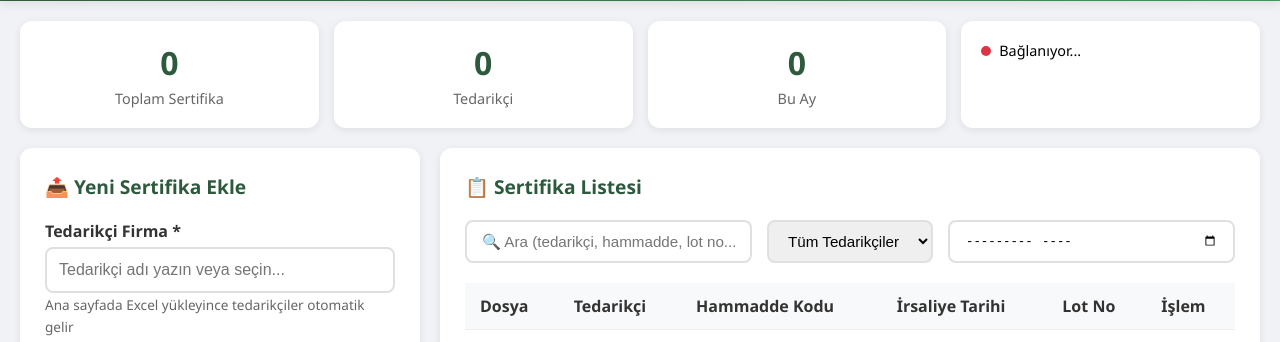
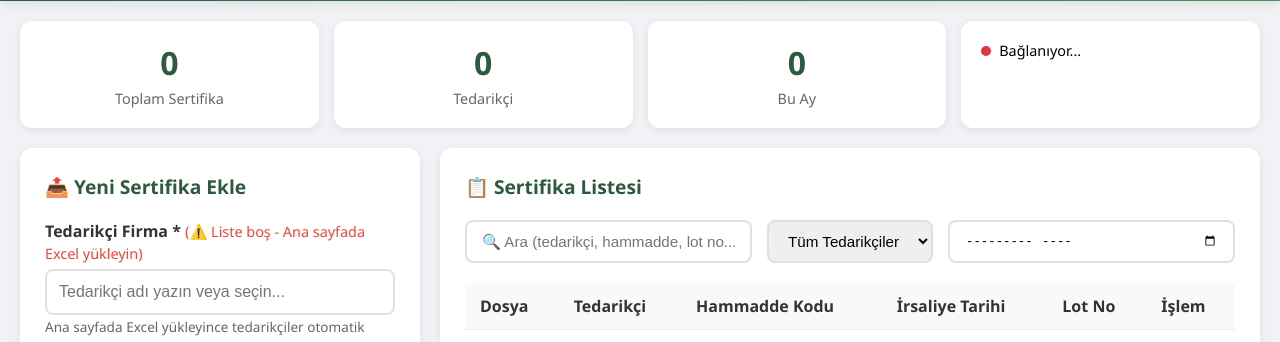
Before and after one commit to cosmositio/supplier-system, a plain HTML site: page coa-arsiv.html in a window 1280 px wide. Shown: the part 81-423 px from the top of the page. Drawn offline with Linux system fonts and the light colour scheme.

Commit message:
feat: Display supplier count in the certificate addition form

```diff
--- a/coa-arsiv.html
+++ b/coa-arsiv.html
@@ -454,7 +454,7 @@
                 <h2>📤 Yeni Sertifika Ekle</h2>
 
                 <div class="form-group">
-                    <label>Tedarikçi Firma *</label>
+                    <label>Tedarikçi Firma * <span id="supplierCount" style="color:#2196F3; font-weight:normal; font-size:0.9em;"></span></label>
                     <input type="text" id="supplierInput" list="supplierList" placeholder="Tedarikçi adı yazın veya seçin...">
                     <datalist id="supplierList"></datalist>
                     <small style="color:#666; font-size:0.85em;">Ana sayfada Excel yükleyince tedarikçiler otomatik gelir</small>
@@ -1319,6 +1319,7 @@
         function updateSupplierDropdowns() {
             const datalist = document.getElementById('supplierList');
             const filter = document.getElementById('filterSupplier');
+            const countSpan = document.getElementById('supplierCount');
 
             // Clear existing options
             datalist.innerHTML = '';
@@ -1328,6 +1329,17 @@
                 datalist.innerHTML += `<option value="${s}">`;
                 filter.innerHTML += `<option value="${s}">${s}</option>`;
             });
+
+            // Tedarikçi sayısını göster
+            if (countSpan) {
+                if (suppliers.length === 0) {
+                    countSpan.innerHTML = '(⚠️ Liste boş - Ana sayfada Excel yükleyin)';
+                    countSpan.style.color = '#f44336';
+                } else {
+                    countSpan.innerHTML = `(📊 ${suppliers.length} tedarikçi)`;
+                    countSpan.style.color = '#4CAF50';
+                }
+            }
         }
 
         // ==================== File Upload ====================
```
